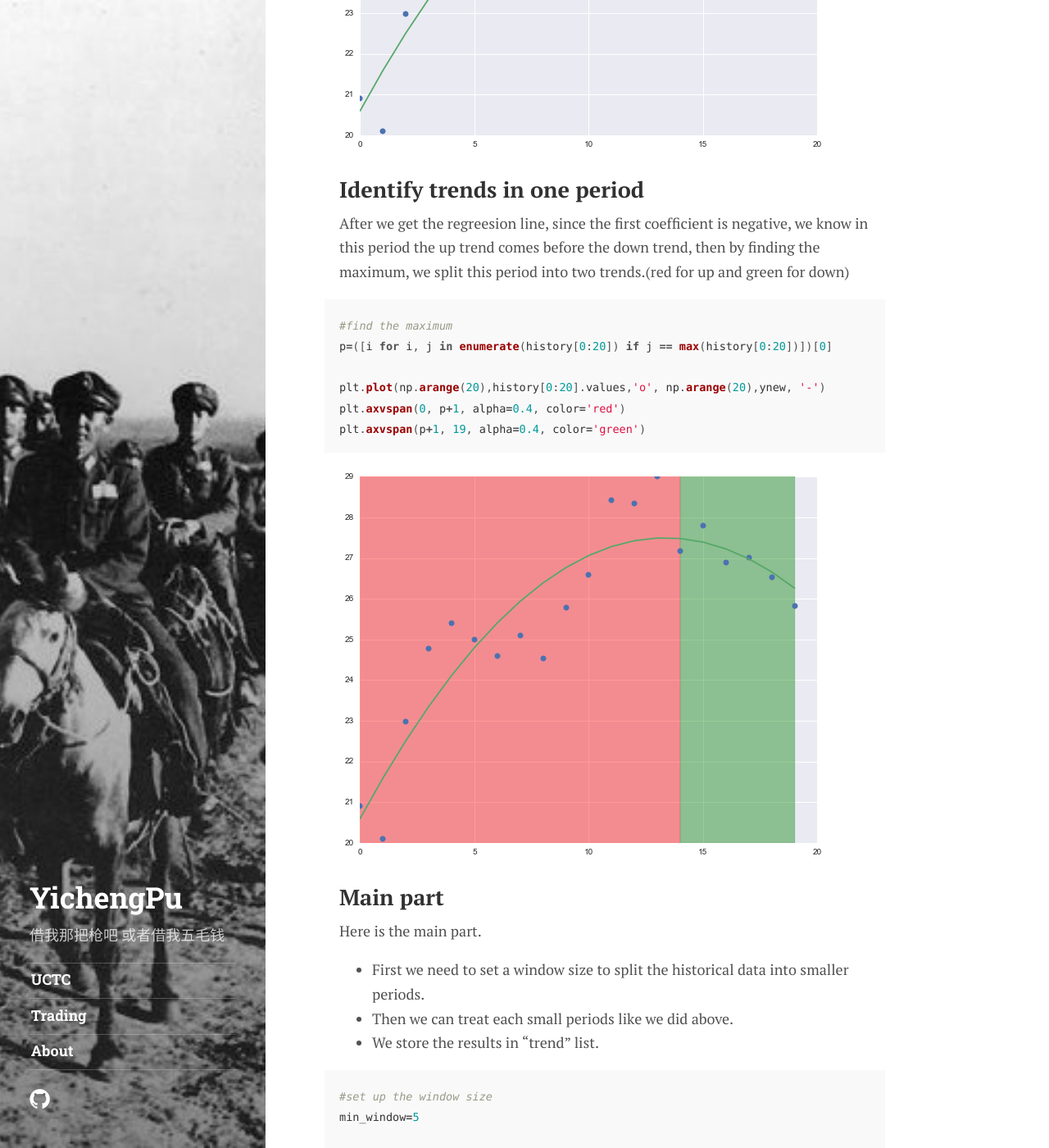
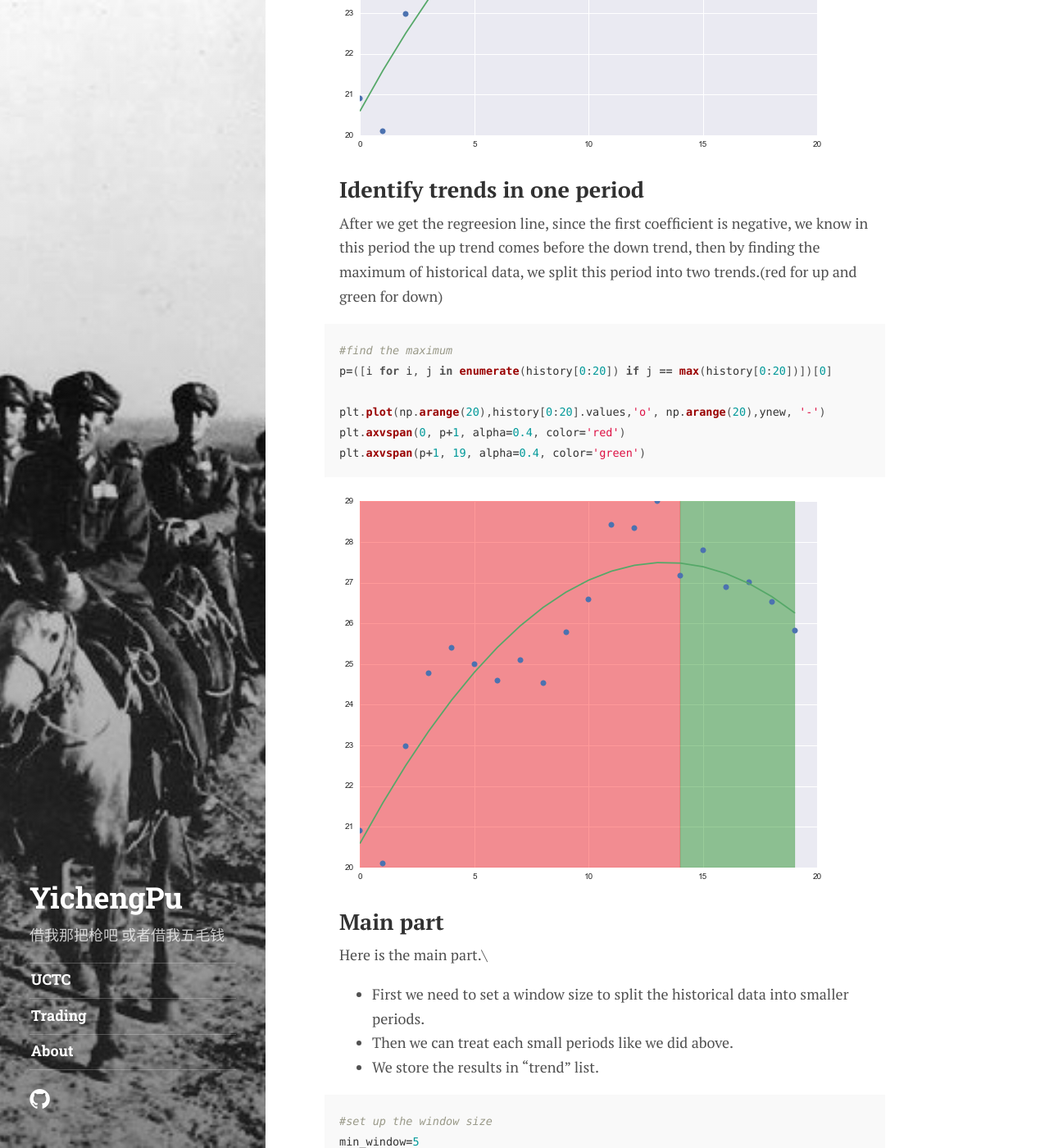
Before and after one commit to YichengPu/YIchengPu.github.io, a Jekyll site: the page built from _posts/2016-07-23-Identify-trends.md, in a window 1280 px wide and 1400 px high, scrolled down 1919 px. Shown: the whole window at 82% size. Built offline with Jekyll 4.4.1, drawn with Linux system fonts in a browser that asks for light colours; some web fonts are replaced; comment, search, counter and statistics services are not loaded.

Commit message:
idt_updates

````diff
--- a/_posts/2016-07-23-Identify-trends.md
+++ b/_posts/2016-07-23-Identify-trends.md
@@ -69,7 +69,7 @@ plt.plot(np.arange(20),history[0:20].values,'o', np.arange(20),ynew, '-')
 
 
 ## Identify trends in one period
-After we get the regreesion line, since the first coefficient is negative, we know in this period the up trend comes before the down trend, then by finding the maximum, we split this period into two trends.(red for up and green for down)
+After we get the regreesion line, since the first coefficient is negative, we know in this period the up trend comes before the down trend, then by finding the maximum of historical data, we split this period into two trends.(red for up and green for down)
 
 
 ```python
@@ -93,7 +93,7 @@ plt.axvspan(p+1, 19, alpha=0.4, color='green')
 
 
 ## Main part
-Here is the main part.
+Here is the main part.\\
 * First we need to set a window size to split the historical data into smaller periods.
 * Then we can treat each small periods like we did above.
 * We store the results in "trend" list.
````
